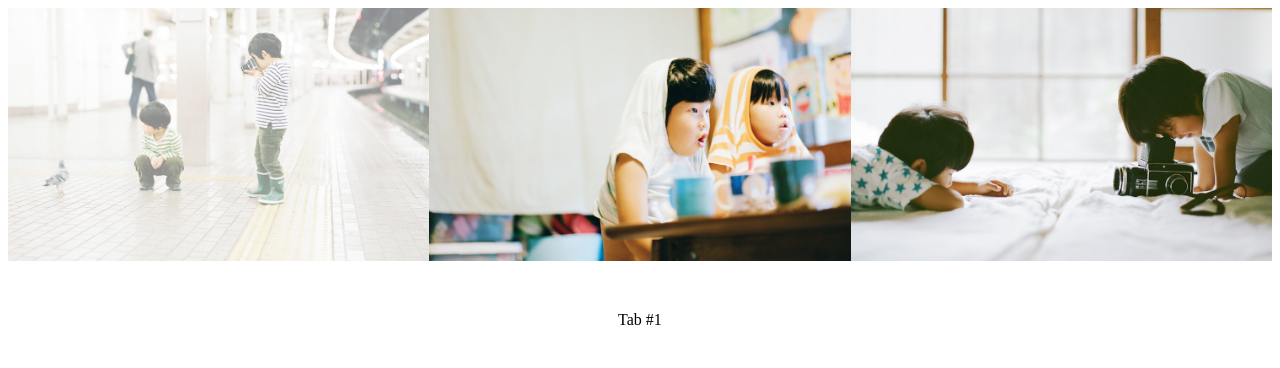
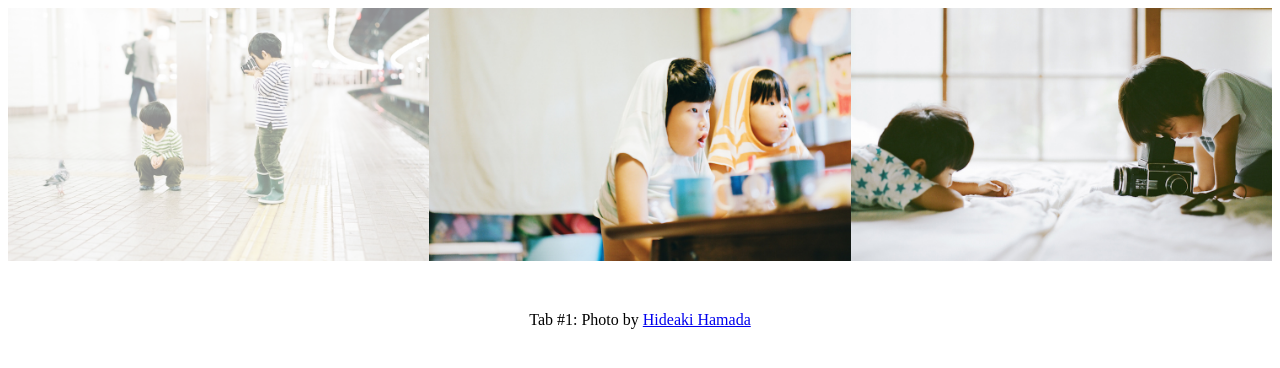
Before and after one commit to celsowhite/tabify, a website: page index.html in a window 1280 px wide. Drawn offline with nearby package versions, Linux system fonts and the light colour scheme.

Commit message:
Add photo credits to demo.

```diff
--- a/index.html
+++ b/index.html
@@ -18,9 +18,9 @@
                 <li data-title="tabs_content_3"><img src="img/tab3.jpg" /></li>
             </ul>
             <div class="tab_content">
-                <div id="tabs_content_1">Tab #1</div>
-                <div id="tabs_content_2">Tab #2</div>
-                <div id="tabs_content_3">Tab #3</div>
+                <div id="tabs_content_1">Tab #1: Photo by <a href="http://hamadahideaki.com/" target="_blank">Hideaki Hamada</a></div>
+                <div id="tabs_content_2">Tab #2: Photo by <a href="http://hamadahideaki.com/" target="_blank">Hideaki Hamada</a></div>
+                <div id="tabs_content_3">Tab #3: Photo by <a href="http://hamadahideaki.com/" target="_blank">Hideaki Hamada</a></div>
             </div>
         </div>
 
```
